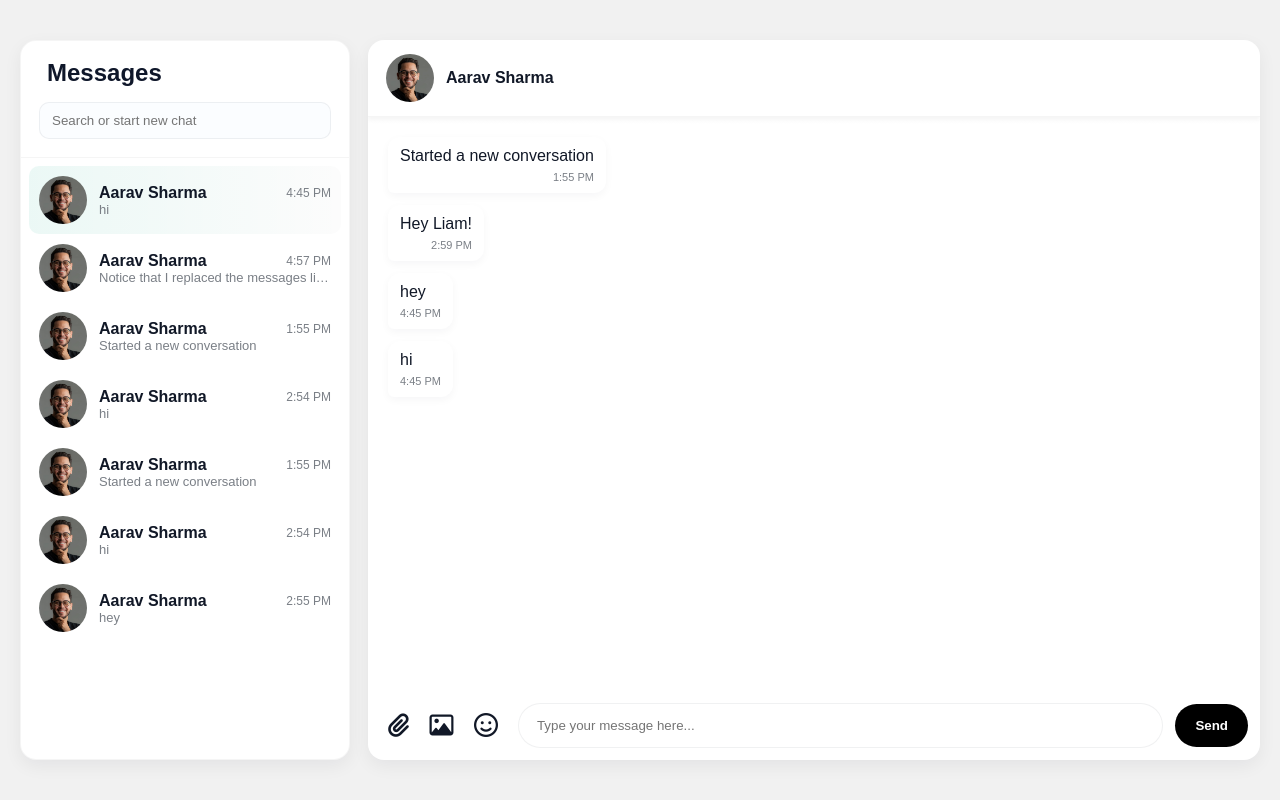
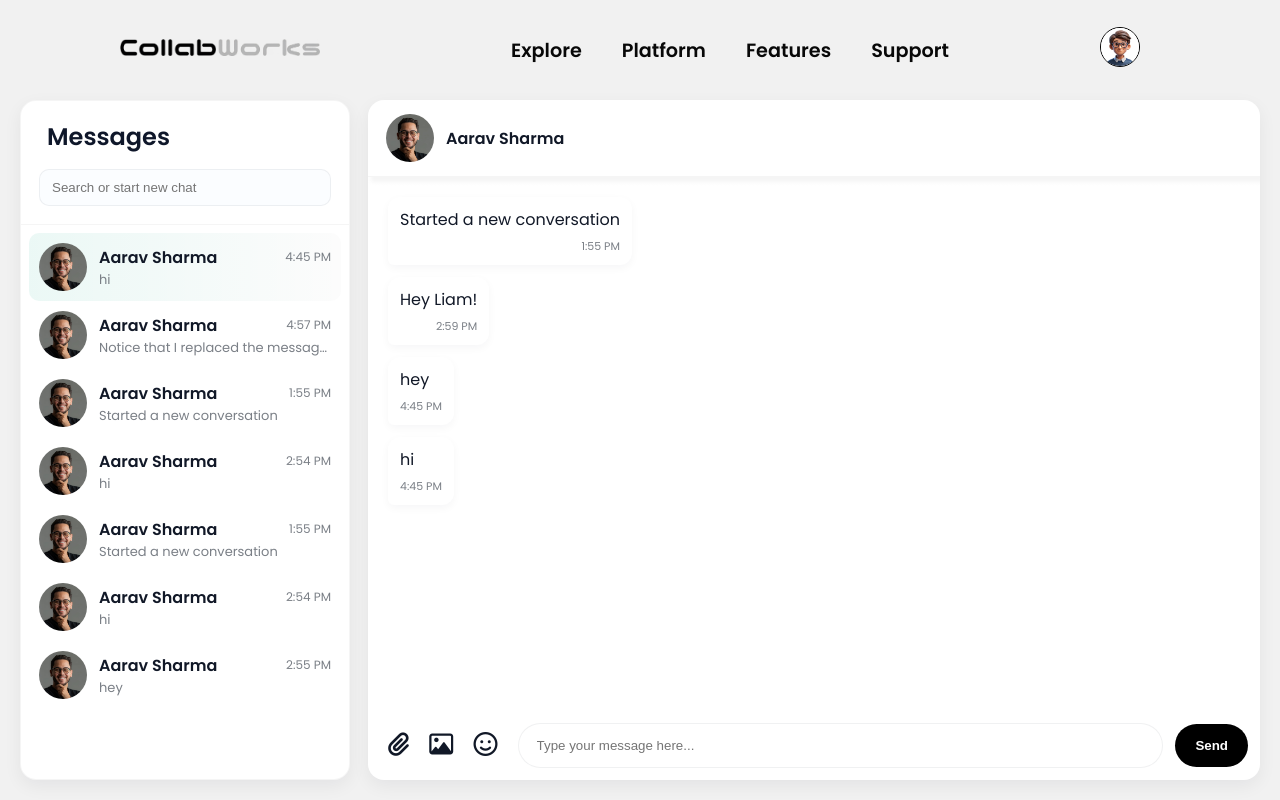
Before and after one commit to deshpandeishan/collab-works, a Flask app: page /chat_page in a window 1280 px wide. Run offline with Flask 3, Linux system fonts and the light colour scheme; a user stored in the database is signed in; data comes from the database, SQL or seed files in the repository; both versions use the stored data as it was after the commit; some libraries are stand-ins or nearby versions.

Commit message:
add header

```diff
--- a/static/css/chat/style.css
+++ b/static/css/chat/style.css
@@ -24,7 +24,6 @@ html, body, #app {
 body {
   margin: 0;
   /* background: linear-gradient(180deg, #eef3f6 0%, var(--bg) 100%); */
-
   display: flex;
   align-items: center;
   justify-content: center;
@@ -36,13 +35,14 @@ body {
 .app {
   width: 100%;
   max-width: 100%;
-  height: 90vh;
+  margin-top: auto;
+  height: 85vh;
   background: transparent;
   display: flex;
   gap: 18px;
 }
 
-.sidebar {
+.sidebar-left {
   width: 330px;
   background: var(--sidebar);
   border-radius: 16px;
@@ -153,7 +153,7 @@ body {
 .chat-header {
   padding: 14px 18px;
   border-bottom: 1px solid var(--glass);
-  box-shadow: 0 3px 4px rgba(0,0,0,0.1);
+  box-shadow: 3px 5px 4px rgba(0,0,0,0.1);
   display: flex;
   align-items: center;
   justify-content: space-between;
--- a/templates/chat/chat.html
+++ b/templates/chat/chat.html
@@ -9,8 +9,10 @@
         <link rel="stylesheet" href="https://cdnjs.cloudflare.com/ajax/libs/font-awesome/6.0.0-beta3/css/all.min.css">
     </head>
     <body>
+    {% include 'header/header.html' %}
+
         <div class="app">
-            <aside class="sidebar">
+            <aside class="sidebar-left">
                 <div class="sidebar-top">
                     <div class="page-title">Messages</div>
                     <div class="search">
@@ -34,7 +36,7 @@
             </aside>
 
             <main class="chat-area">
-                <header class="chat-header" id="chatHeader">
+                <div class="chat-header" id="chatHeader">
                     <div class="left">
                         {% if conversations and conversations|length > 0 %}
                             <img id="headerAvatar" class="avatar-lg" src="{{ conversations[0].avatar }}" alt="">
@@ -44,7 +46,7 @@
                             <p>No conversations available.</p>
                         {% endif %}
                     </div>
-                </header>
+                  </div>
 
                 <section class="messages" id="messages">
                     {% if conversations and conversations|length > 0 and conversations[0].messages %}
```
Also changed, not shown: instance/database.db.
